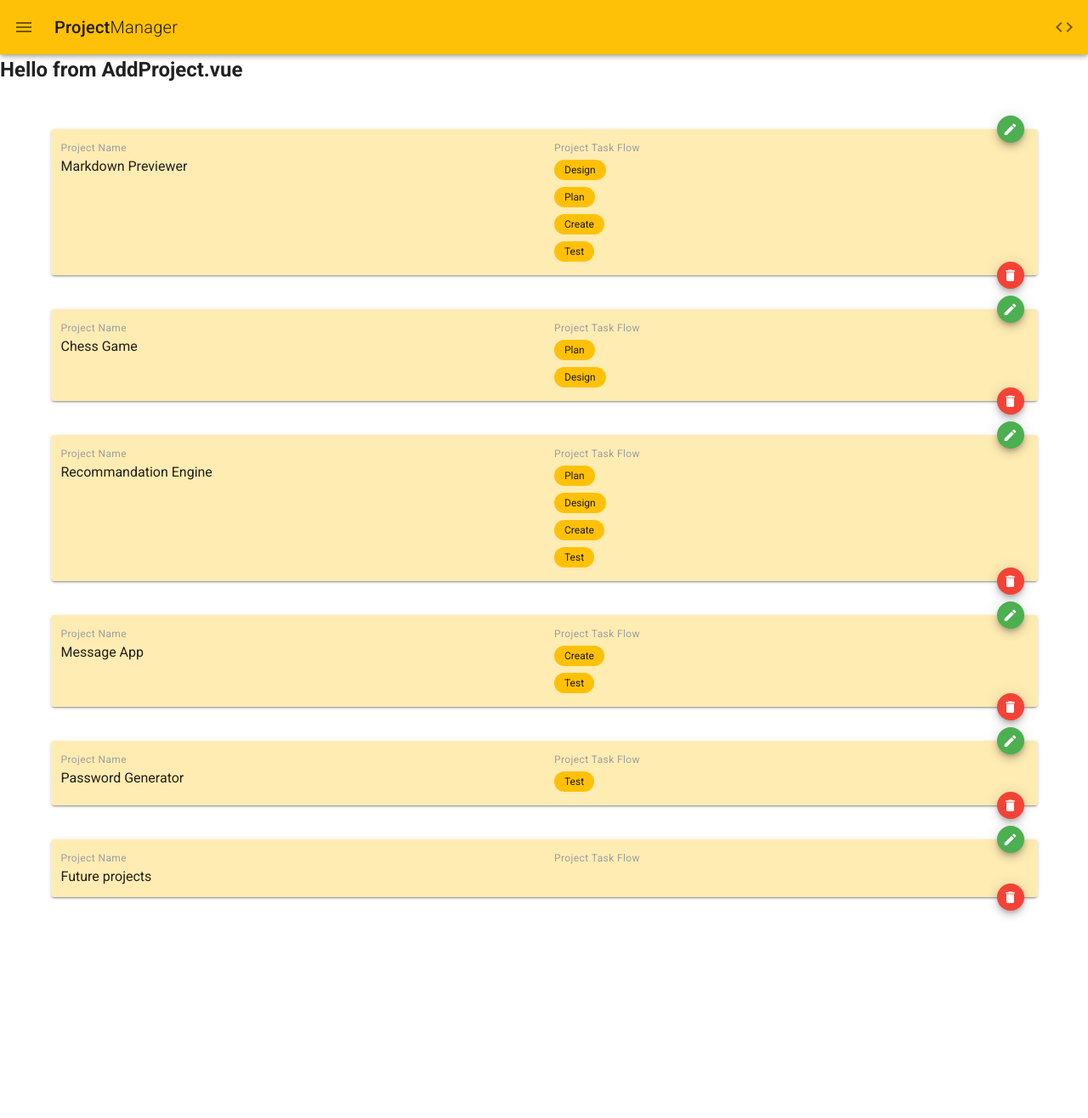
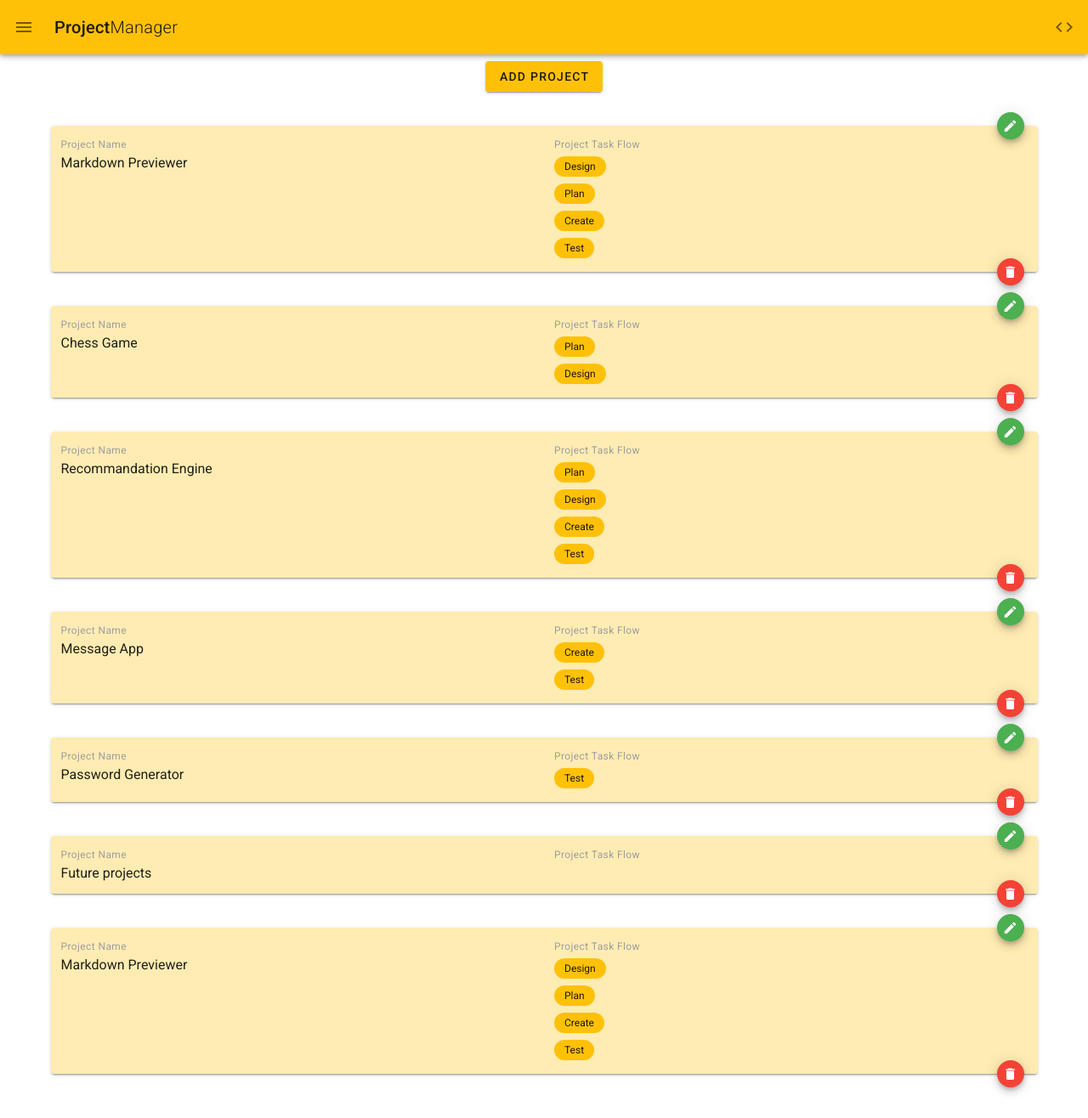
Before and after one commit to hongmei-codes/project-manager, a Vue app: page / in a window 1280 px wide. Shown: the whole page at 85% size. Before the commit the page ends 1108 px from the top, so only its background shows below. Built offline with nearby package versions, Linux system fonts and the light colour scheme.

Commit message:
added delete method in Projects.vue

```diff
--- a/src/App.vue
+++ b/src/App.vue
@@ -2,7 +2,7 @@
   <v-app>
     <AppHeader />
     <v-main>
-      <AddProject />
+      <AddProject :projects="projects" :tasks="tasks"/>
       <Projects :projects="projects"/>
     </v-main>
   </v-app>
@@ -13,30 +13,43 @@ import AppHeader from "./components/AppHeader";
 import Projects from "./components/Projects";
 import AddProject from "./components/AddProject";
 
+const mockTasks = ["Plan", "Design", "Create", "Test"];
+
 const mockProjects = [
   {
+    id: '1',
     name: "Markdown Previewer",
     flow: ["Design", "Plan", "Create", "Test"],
   },
   {
+    id: '2',
     name: "Chess Game",
     flow: ["Plan", "Design"],
   },
   {
+    id: '3',
     name: "Recommandation Engine",
     flow: ["Plan", "Design", "Create", "Test"],
   },
   {
+    id: '4',
     name: "Message App",
     flow: ["Create", "Test"],
   },
   {
+    id: '5',
     name: "Password Generator",
     flow: ["Test"],
   },
   {
+    id: '6',
     name: "Future projects",
     flow: [],
+  },
+  {
+    id: '7',
+    name: "Markdown Previewer",
+    flow: ["Design", "Plan", "Create", "Test"],
   },
 ];
 
@@ -51,6 +64,7 @@ export default {
 
   data: () => ({
     projects: mockProjects,
+    tasks: mockTasks,
   }),
 };
 </script>
--- a/src/components/AddProject.vue
+++ b/src/components/AddProject.vue
@@ -1,15 +1,67 @@
 <template>
-  <div>
-    <h2>Hello from {{ filename }}</h2>
-  </div>
+  <v-row justify="center">
+    <v-dialog v-model="dialog" persistent max-width="600px">
+      <template v-slot:activator="{ on, attrs }">
+        <v-btn color="amber" class="mt-5" v-bind="attrs" v-on="on">
+          Add Project
+        </v-btn>
+      </template>
+      <v-card>
+        <v-card-title>
+          <span class="headline">Add New Project</span>
+        </v-card-title>
+        <v-card-text>
+          <v-container>
+            <v-row>
+              <v-col cols="12">
+                <v-text-field label="Project Name" required></v-text-field>
+              </v-col>
+              <v-col cols="12">
+                <v-autocomplete
+                  :items="tasks"
+                  label="Tasks"
+                  multiple
+                ></v-autocomplete>
+              </v-col>
+            </v-row>
+          </v-container>
+        </v-card-text>
+        <v-card-actions>
+          <v-spacer></v-spacer>
+          <v-btn color="blue darken-1" text @click="dialog = false"
+            >Close</v-btn
+          >
+          <v-btn color="blue darken-1" text @click="add()">Save</v-btn>
+        </v-card-actions>
+      </v-card>
+    </v-dialog>
+  </v-row>
 </template>
 
 <script>
 export default {
-  name: 'AddProject',
+  name: "AddProject",
+
+  props: {
+    projects: {
+      type: Array,
+      required: true,
+    },
+    tasks: {
+      type: Array,
+      required: true,
+    },
+  },
 
   data: () => ({
-    filename: 'AddProject.vue'
+    dialog: false,
   }),
-}
+
+  methods: {
+      add() {
+          this.dialog = false;
+          alert('add clicked');
+      }
+  }
+};
 </script>
--- a/src/components/Projects.vue
+++ b/src/components/Projects.vue
@@ -4,8 +4,8 @@
       <v-card
         class="my-10"
         color="amber lighten-4"
-        v-for="(project, i) in projects"
-        :key="i"
+        v-for="project in projects"
+        :key="project.id"
       >
         <v-layout>
           <v-flex class="pa-3" xs12 md6>
@@ -18,10 +18,28 @@
               <v-chip small class="my-1" color="amber">{{ task }}</v-chip>
             </v-flex>
           </v-flex>
-          <v-btn color="green" dark x-small absolute right top fab @click="edit">
+          <v-btn
+            color="green"
+            dark
+            x-small
+            absolute
+            right
+            top
+            fab
+            @click="edit"
+          >
             <v-icon>mdi-pencil</v-icon>
           </v-btn>
-          <v-btn color="red" dark x-small absolute right bottom fab @click="remove">
+          <v-btn
+            color="red"
+            dark
+            x-small
+            absolute
+            right
+            bottom
+            fab
+            @click="remove(project)"
+          >
             <v-icon>mdi-delete</v-icon>
           </v-btn>
         </v-layout>
@@ -47,10 +65,11 @@ export default {
 
   methods: {
     edit() {
-      alert("edit clicked");
+      alert("clicked edit button");
     },
-    remove() {
-      alert("remove clicked");
+    remove(project) {
+      const index = this.projects.indexOf(project);
+      this.projects.splice(index, 1);
     },
   },
 };
```
Also changed, not shown: src/components/Project.vue (deleted, +0 -15 lines).
